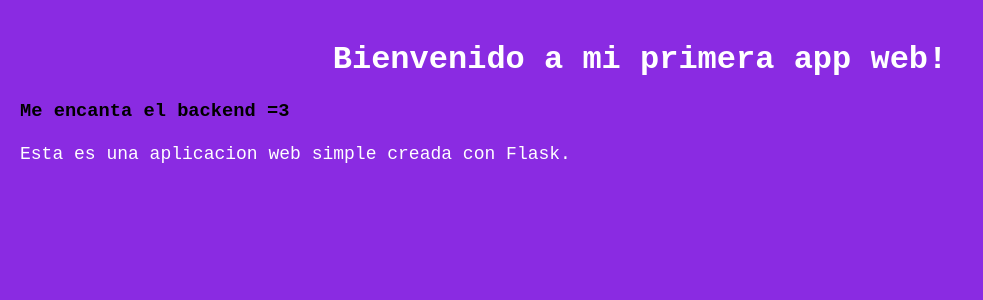
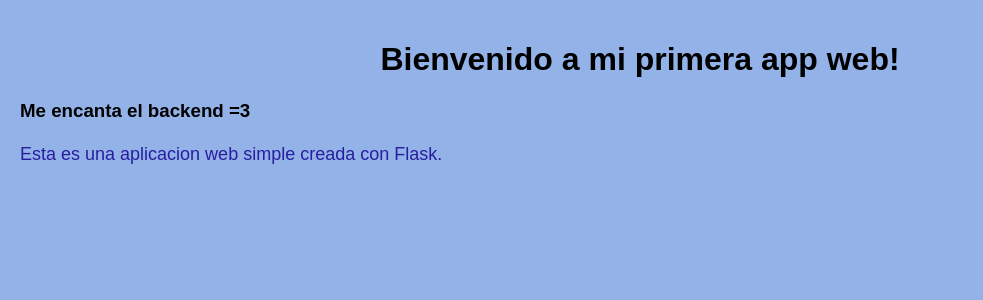
Before and after one commit to 203477/superappweb, a Flask app: page / in a window 1280 px wide. Shown: the top 300 px of the page, without its empty margins (0-983 px from the left). Run offline with Flask 3, Linux system fonts and the light colour scheme.

Commit message:
Update style.css

```diff
--- a/static/css/style.css
+++ b/static/css/style.css
@@ -1,17 +1,23 @@
 body {
-    background-color: blueviolet;
-    font-family: 'Courier New', Courier, monospace;
+    background-color: rgb(146, 178, 232);
+    font-family: Arial, Helvetica, sans-serif;
     margin: 0;
     padding: 20px;
 }
 
 h1 {
-    color: white;
+    color: rgb(0, 0, 0);
     text-align: center;
 }
 
 p {
-    color: white;
+    color: rgb(41, 30, 159);
     font-size: 18px;
     line-height: 1.5;
 }
+
+li {
+    color: rgb(41, 59, 177);
+    font-size: 18px;
+    line-height: 1.5;
+}
```
